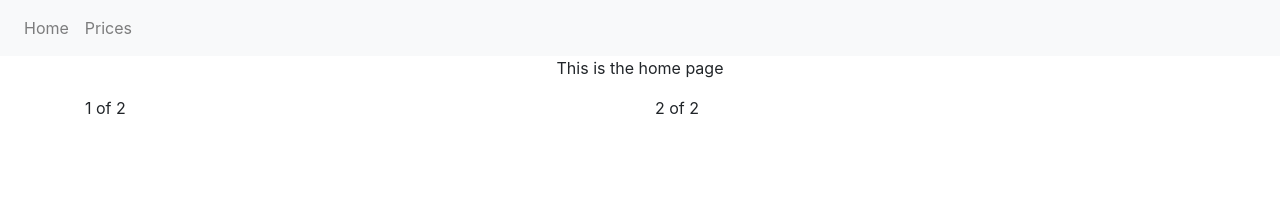
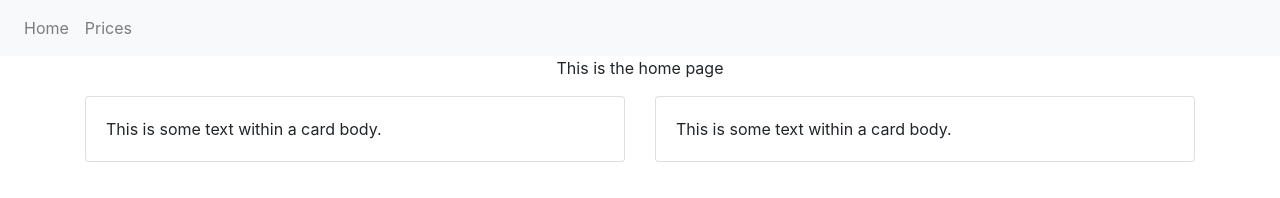
Before and after one commit to Abraham-Moraes-Arroyo/ChiElectrica, a plain HTML site: page index.html in a window 1280 px wide. Drawn offline with nearby package versions, Linux system fonts and the light colour scheme.

Commit message:
had the columns upon where photos and contents

```diff
--- a/index.html
+++ b/index.html
@@ -72,14 +72,26 @@ Please do not use with the permision of the creator. -->
         <center>
         <p>This is the home page</p>
         </center>
-
+<!-- This is the columns where we are going to have the contents (Picture and description) -->
         <div class="container">
             <div class="row">
               <div class="col">
-                1 of 2
+                <!-- this is the card -->
+                <div class="card">
+                    <div class="card-body">
+                      This is some text within a card body.
+                    </div>
+                  </div>
+                  <!-- end of the card -->
               </div>
               <div class="col">
-                2 of 2
+                <!-- this is the card -->
+                <div class="card">
+                    <div class="card-body">
+                      This is some text within a card body.
+                    </div>
+                  </div>
+                  <!-- end of the card -->
               </div>
             </div>
           </div>
```
